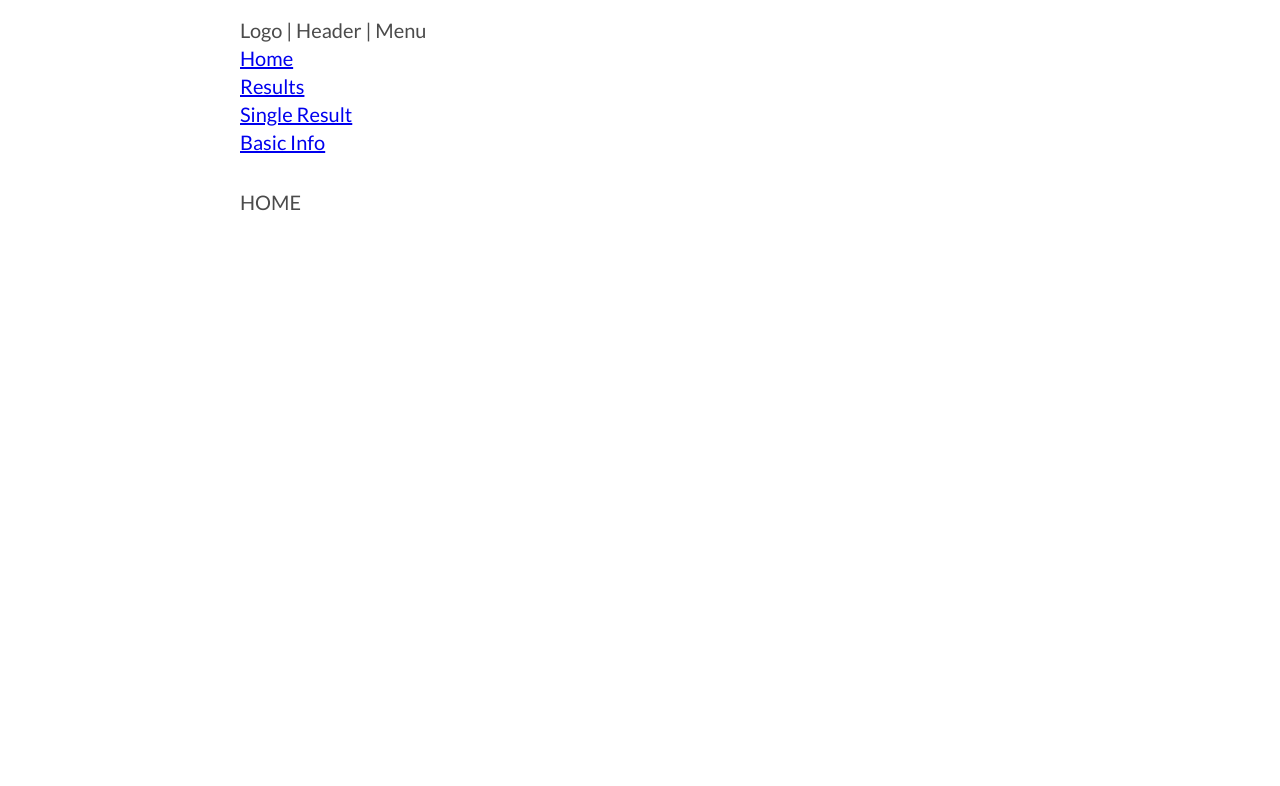
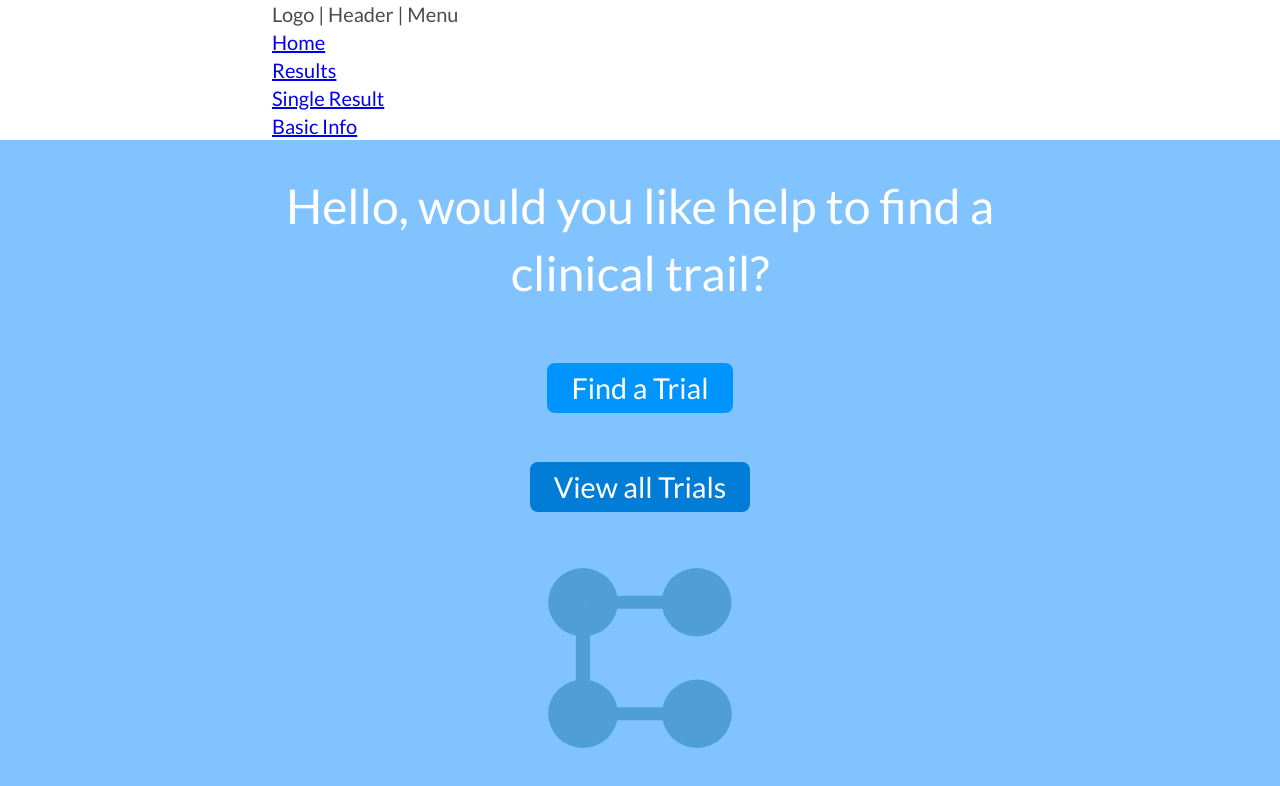
Before and after one commit to fac-15/Curenetics, a React (Vite) app: page / in a window 1280 px wide. Shown: the top 786 px of the page. Built offline with nearby package versions, Linux system fonts and the light colour scheme; no server answers.

Commit message:
splash page first draft

```diff
--- a/src/Components/App/App.js
+++ b/src/Components/App/App.js
@@ -10,10 +10,11 @@ import { BrowserRouter as Router, Route, Switch } from "react-router-dom";
 
 class App extends React.Component {
   state = {
+    appName: "Curenetics",
     userinfo: {},
     results: [],
     isLoading: true,
-    error: false
+    error: false,
   };
 
   componentDidMount() {
@@ -22,20 +23,20 @@ class App extends React.Component {
       .then(result =>
         this.setState({
           results: result,
-          isLoading: false
+          isLoading: false,
         })
       )
       .catch(error =>
         this.setState({
           isLoading: false,
           results: [],
-          error
+          error,
         })
       );
   }
 
   render() {
-    const { isLoading, error, results } = this.state;
+    const { isLoading, error, results, appName } = this.state;
     if (isLoading) {
       // console.log(this.state, this.props);
       return <h1> loading ... </h1>;
@@ -46,7 +47,7 @@ class App extends React.Component {
           <>
             <Header />
             <Switch>
-              <Route exact path="/" component={Home} />
+              <Route exact path="/" component={() => <Home appName={this.state.appName} />} />
               <Route path="/results" component={() => <Results results={this.state.results} />} />
               <Route path="/basic-info" component={BasicInfo} />
               <Route path="/single-result" component={SingleResult} />
--- a/src/Components/App/app.css
+++ b/src/Components/App/app.css
@@ -6,18 +6,30 @@
   --dark-grey: #4b4b4b; /* text */
   --green: #3a9732; /* recruiting */
 }
-
+* {
+  box-sizing: border-box;
+}
 body {
   font-size: 1.25rem;
   font-family: "Lato", sans-serif;
   font-weight: 400;
   line-height: 1.4;
   color: var(--dark-grey);
+  background-color: var(--light-blue);
+}
+
+form,
+button {
+  font-family: "Lato", sans-serif;
+  font-weight: 400;
+  border: 0;
+  padding: 0;
+  background-color: transparent;
 }
 
 .main-section {
   max-width: 50rem;
   width: 100%;
   margin: 0 auto;
-  padding: 1rem;
+  padding: 0 2rem;
 }
--- /dev/null
+++ b/src/Components/Button/Button.js
@@ -0,0 +1,12 @@
+import React from "react";
+import "./button.css";
+
+const Button = props => {
+  //   console.log(props);
+  // colour, button text and arrow
+  const btnClass = `button`;
+
+  return <button className={btnClass}>button text</button>;
+};
+
+export default Button;
--- a/src/Components/Header/Header.js
+++ b/src/Components/Header/Header.js
@@ -5,10 +5,11 @@ import "./header.css";
 import { BrowserRouter as Router, Link } from "react-router-dom";
 
 const Header = () => {
+  // const logo = require("./curenetics-blue-01.svg");
   return (
-    <header>
+    <header className="header">
       <section className="main-section">
-        <h1>Logo | Header | Menu</h1>
+        <p>Logo | Header | Menu</p>
 
         <>
           <ul className="nav_menu">
--- a/src/Components/Header/header.css
+++ b/src/Components/Header/header.css
@@ -1 +1,4 @@
 /* header css */
+.header {
+  background-color: white;
+}
--- a/src/Components/Home/Home.js
+++ b/src/Components/Home/Home.js
@@ -1,10 +1,28 @@
 import React from "react";
 import "./home.css";
+// import "../Button/Button";
+import { Link } from "react-router-dom";
 
-const Home = () => {
+const Home = props => {
+  const logo = require("./curenetics-blue-01.svg");
+
+  console.log(props);
+
+  const title = props.appName;
+
   return (
-    <section className="main-section">
-      <p>HOME</p>
+    <section className="main-section home">
+      <h1>Hello, would you like help to find a clinical trail?</h1>
+
+      <button className="link-button medium-blue">
+        <Link to="/basic-info">Find a Trial</Link>
+      </button>
+
+      <button className="link-button dark-blue">
+        <Link to="/results">View all Trials</Link>
+      </button>
+
+      <img src={logo} className="body-logo" alt={title} />
     </section>
   );
 };
--- a/src/Components/Home/home.css
+++ b/src/Components/Home/home.css
@@ -1 +1,49 @@
 /* home page css */
+h1 {
+  font-size: 3rem;
+  color: white;
+  text-align: center;
+}
+.body-logo {
+  display: block;
+  margin: 0 auto;
+  max-width: 25%;
+}
+
+.main-section.home {
+  display: flex;
+  height: 80vh;
+  flex-direction: column;
+  justify-content: space-around;
+}
+
+/* button css - move to component */
+/* link buttons and toggle buttons */
+/* .link-button {
+    border: 0;
+    padding: 0;
+} */
+.link-button a {
+  text-decoration: none;
+  padding: 0.5rem 1.5rem;
+  border-radius: 0.5rem;
+  font-size: 1.8rem;
+  color: white;
+  transition: all ease-in-out 0.3s;
+}
+/* medium */
+.link-button.medium-blue a {
+  background-color: var(--med-blue);
+}
+.link-button.medium-blue a:hover {
+  color: var(--med-blue);
+  background-color: white;
+}
+/* dark */
+.link-button.dark-blue a {
+  background-color: var(--dark-blue);
+}
+.link-button.dark-blue a:hover {
+  color: var(--dark-blue);
+  background-color: white;
+}
```
Also changed, not shown: src/Components/Button/button.css (added), 5 other files (tests, documents, lock files or other folders).
